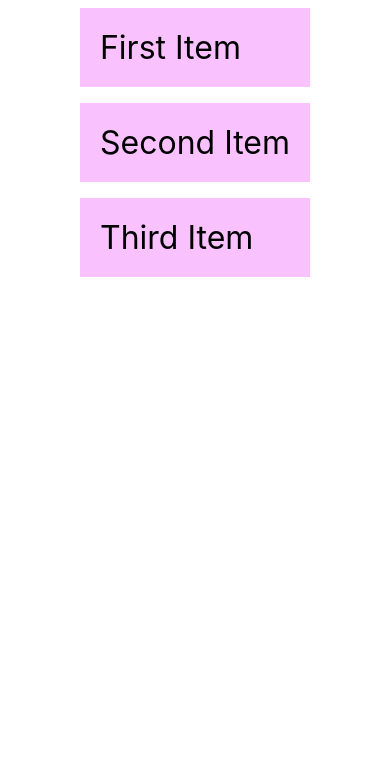
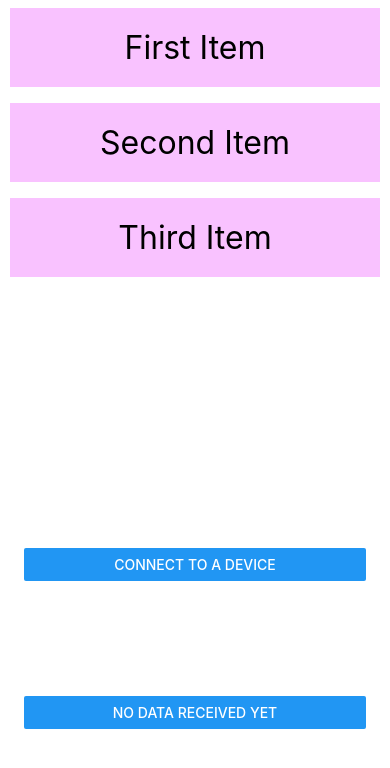
Before and after one commit to williamdjting/aqua-app, a React Native app: screen / in a window 390 px wide. Shown: the top 768 px of the page. Built offline with nearby package versions, Linux system fonts and the light colour scheme.

Commit message:
addeadded working buttons and got the list to map to app.js

```diff
--- a/package.json
+++ b/package.json
@@ -15,7 +15,9 @@
     "react-native": "0.72.6",
     "react-native-web": "~0.19.6",
     "react-dom": "18.2.0",
-    "@expo/webpack-config": "^19.0.0"
+    "@expo/webpack-config": "^19.0.0",
+    "typescript": "^5.1.3",
+    "@types/react": "~18.2.14"
   },
   "devDependencies": {
     "@babel/core": "^7.20.0"
--- /dev/null
+++ b/src/components/Connect-Button.js
@@ -0,0 +1,63 @@
+import React, { useState } from 'react';
+import {
+  StyleSheet,
+  Button,
+  View,
+  SafeAreaView,
+  Text,
+  Alert,
+} from 'react-native';
+
+// const Separator = () => <View style={styles.separator} />;
+
+const ConnectButton = ({ connectionStatus, setConnectionStatus }) => {
+
+
+  const connectFn = () => {
+    setConnectionStatus("Connected");
+  }
+
+  return (
+  <SafeAreaView style={styles.container}>
+    <View>
+
+      <Button
+        style={styles.button}
+        title={connectionStatus}
+        onPress={() => {
+          connectFn();
+        }}
+      />
+    </View>
+
+  </SafeAreaView>
+  );
+};
+
+const styles = StyleSheet.create({
+  button: {
+    backgroundColor: '#DDDDDD',
+    padding: 10,
+    margin: 10,
+  },
+  container: {
+    // flex: 1,
+    justifyContent: 'center',
+    marginHorizontal: 16,
+  },
+  title: {
+    textAlign: 'center',
+    marginVertical: 8,
+  },
+  fixToText: {
+    flexDirection: 'row',
+    justifyContent: 'space-between',
+  },
+  separator: {
+    marginVertical: 8,
+    borderBottomColor: '#737373',
+    borderBottomWidth: StyleSheet.hairlineWidth,
+  },
+});
+
+export default ConnectButton;
--- /dev/null
+++ b/src/components/Data-Button.js
@@ -0,0 +1,91 @@
+import React, { useState } from "react";
+import {
+  StyleSheet,
+  Button,
+  View,
+  SafeAreaView,
+  Text,
+  Alert,
+} from "react-native";
+
+// const Separator = () => <View style={styles.separator} />;
+
+const DataButton = ({ connectionStatus, receivedData, setReceivedData }) => {
+  const [timer, setTimer] = useState(0);
+  const [timerIntervalId, setTimerIntervalId] = useState(null);
+
+  const startTimer = () => {
+    const intervalId = setInterval(() => {
+      setTimer((prevTimer) => prevTimer + 1);
+    }, 3000);
+    console.log("print");
+    setTimerIntervalId(intervalId);
+    setReceivedData("Ready to receive data");
+
+  };
+
+  const stopTimer = () => {
+    clearInterval(timerIntervalId);
+
+  };
+
+  const dataFn = () => {
+    if (connectionStatus == "Connected") {
+      setReceivedData("Data Received");
+
+    }
+
+    else {
+      setReceivedData("Please connect to the device first");
+    }
+
+  };
+  const dataFn2 = () => {
+    if (receivedData == "Data Received") {
+      setReceivedData("Ready to receive data");
+    }
+  };
+
+  return (
+    <SafeAreaView style={styles.container}>
+      <View>
+        <Button
+          style={styles.button}
+          title={receivedData}
+          onPress={() => {
+            dataFn();
+            dataFn2();
+          }}
+        />
+      </View>
+    </SafeAreaView>
+  );
+};
+
+const styles = StyleSheet.create({
+  button: {
+    backgroundColor: "#DDDDDD",
+    padding: 10,
+    margin: 10,
+  },
+  container: {
+    flex: 1,
+    justifyContent: "center",
+    marginHorizontal: 16,
+  },
+  title: {
+    textAlign: "center",
+    marginVertical: 8,
+  },
+  fixToText: {
+    flexDirection: "row",
+    justifyContent: "space-between",
+  },
+  separator: {
+    marginVertical: 8,
+    borderBottomColor: "#737373",
+    borderBottomWidth: StyleSheet.hairlineWidth,
+  },
+});
+
+export default DataButton;
--- a/src/pages/Pages-1.js
+++ b/src/pages/Pages-1.js
@@ -1,4 +1,4 @@
-import React from 'react';
+import React, { useState } from "react";
 import {
   SafeAreaView,
   View,
@@ -6,36 +6,54 @@ import {
   StyleSheet,
   Text,
   StatusBar,
-} from 'react-native';
+} from "react-native";
+
+import ConnectButton from "../components/Connect-Button";
+import DataButton from "../components/Data-Button";
 
 const DATA = [
   {
-    id: '1',
-    title: 'First Item',
+    id: "1",
+    title: "First Item",
   },
   {
-    id: '2',
-    title: 'Second Item',
+    id: "2",
+    title: "Second Item",
   },
   {
-    id: '3',
-    title: 'Third Item',
+    id: "3",
+    title: "Third Item",
   },
 ];
 
-const Item = ({title}) => (
+const Item = ({ title }) => (
   <View style={styles.item}>
     <Text style={styles.title}>{title}</Text>
   </View>
 );
 
 const Pages1 = () => {
+  const [connectionStatus, setConnectionStatus] = useState(
+    "Connect to a device"
+  );
+  const [receivedData, setReceivedData] = useState("No data received yet");
+
   return (
     <SafeAreaView style={styles.container}>
       <FlatList
         data={DATA}
-        renderItem={({item}) => <Item title={item.title} />}
-        keyExtractor={item => item.id}
+        renderItem={({ item }) => <Item title={item.title} />}
+        keyExtractor={(item) => item.id}
+      />
+      <ConnectButton
+        connectionStatus={connectionStatus}
+        setConnectionStatus={setConnectionStatus}
+      />
+
+      <DataButton
+        connectionStatus={connectionStatus}
+        receivedData={receivedData}
+        setReceivedData={setReceivedData}
       />
     </SafeAreaView>
   );
@@ -47,13 +65,17 @@ const styles = StyleSheet.create({
     marginTop: StatusBar.currentHeight || 0,
   },
   item: {
-    backgroundColor: '#f9c2ff',
-    padding: 20,
+    backgroundColor: "#f9c2ff",
+    paddingTop: 20,
+    paddingBottom: 20,
+    paddingLeft: 90,
+    paddingRight: 90,
     marginVertical: 8,
-    marginHorizontal: 16,
+    marginHorizontal: 2,
   },
   title: {
     fontSize: 32,
+    textAlign: "center",
   },
 });
 
--- /dev/null
+++ b/tsconfig.json
@@ -0,0 +1,4 @@
+{
+  "compilerOptions": {},
+  "extends": "expo/tsconfig.base"
+}
```
Also changed, not shown: 1 other file (tests, documents, lock files or other folders).
